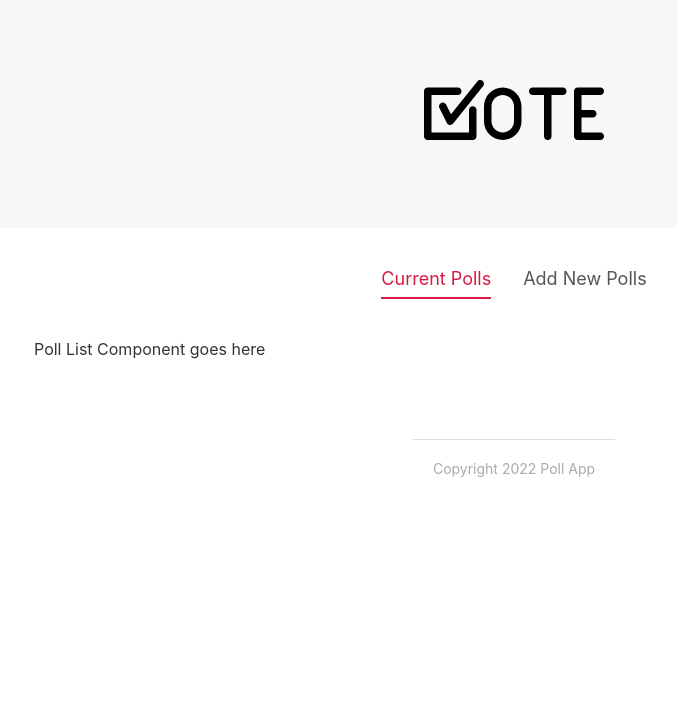
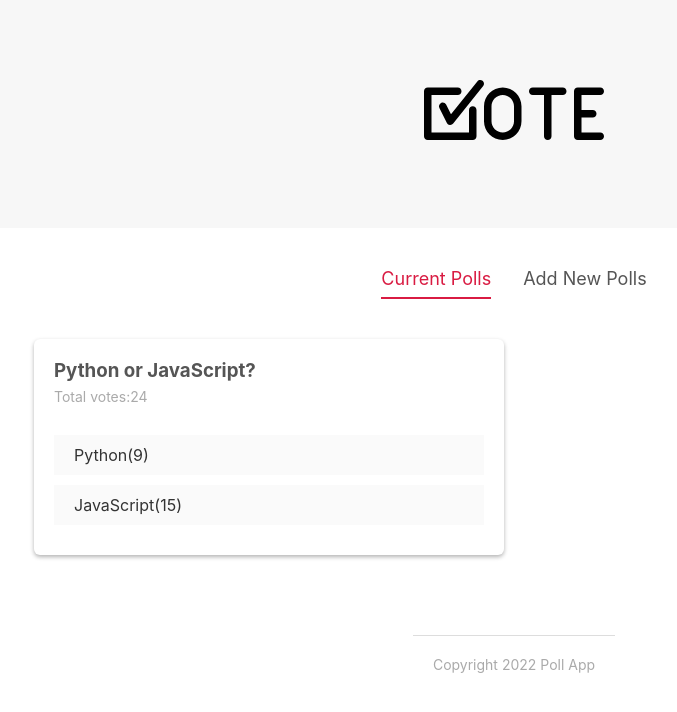
Before and after one commit to 1zumisawashun/polls-app, a Svelte app: page / in a window 1280 px wide. Shown: the top 712 px of the page, without its empty margins (126-803 px from the left). Built offline with nearby package versions, Linux system fonts and the light colour scheme.

Commit message:
投票を増減させる機能の追加

```diff
--- a/src/App.svelte
+++ b/src/App.svelte
@@ -1,6 +1,7 @@
 <script>
   import Header from "./components/Header.svelte";
   import Footer from "./components/Footer.svelte";
+  import PollList from "./components/PollList.svelte";
   import Tabs from "./shared/Tabs.svelte";
   import CreatePollForm from "./components/CreatePollForm.svelte";
 
@@ -11,7 +12,51 @@
   const tabChange = (e) => {
     activeItem = e.detail;
   };
+  //polls
+  let polls = [
+    {
+      id: 1,
+      question: "Python or JavaScript?",
+      answerA: "Python",
+      answerB: "JavaScript",
+      votesA: 9,
+      votesB: 15,
+    },
+  ];
+  const handleAdd = (e) => {
+    const poll = e.detail;
+    polls = [poll, ...polls];
+    console.log(polls);
+    activeItem = "Current Polls";
+  };
+
+  const handleVote = (e) => {
+    const { id, option } = e.detail;
+    let copiedPolls = [...polls];
+    let upvotedPoll = copiedPolls.find((poll) => {
+      return poll.id === id;
+    });
+    if (option === "a") {
+      upvotedPoll.votesA++;
+    }
+    if (option === "b") {
+      upvotedPoll.votesB++;
+    }
+    polls = copiedPolls;
+  };
 </script>
+
+<Header />
+<main>
+  <Tabs items="{items}" activeItem="{activeItem}" on:tabChange="{tabChange}" />
+  {#if activeItem === "Current Polls"}
+    <!-- NOTE:{polls}に省略することができる。がフォーマッターで省略できないようにしている -->
+    <PollList polls="{polls}" on:vote="{handleVote}" />
+  {:else if activeItem === "Add New Polls"}
+    <CreatePollForm on:add="{handleAdd}" />
+  {/if}
+</main>
+<Footer />
 
 <style>
   main {
@@ -19,14 +64,3 @@
     margin: 40px auto;
   }
 </style>
-
-<Header />
-<main>
-	<Tabs {items} {activeItem} on:tabChange={tabChange} />
-	{#if activeItem === 'Current Polls'}
-		<p>Poll List Component goes here</p>
-	{:else if activeItem === 'Add New Polls'}
-		<CreatePollForm />
-	{/if}
-</main>
-<Footer />
```
Lines whose indentation alone changed are shown as unchanged.
